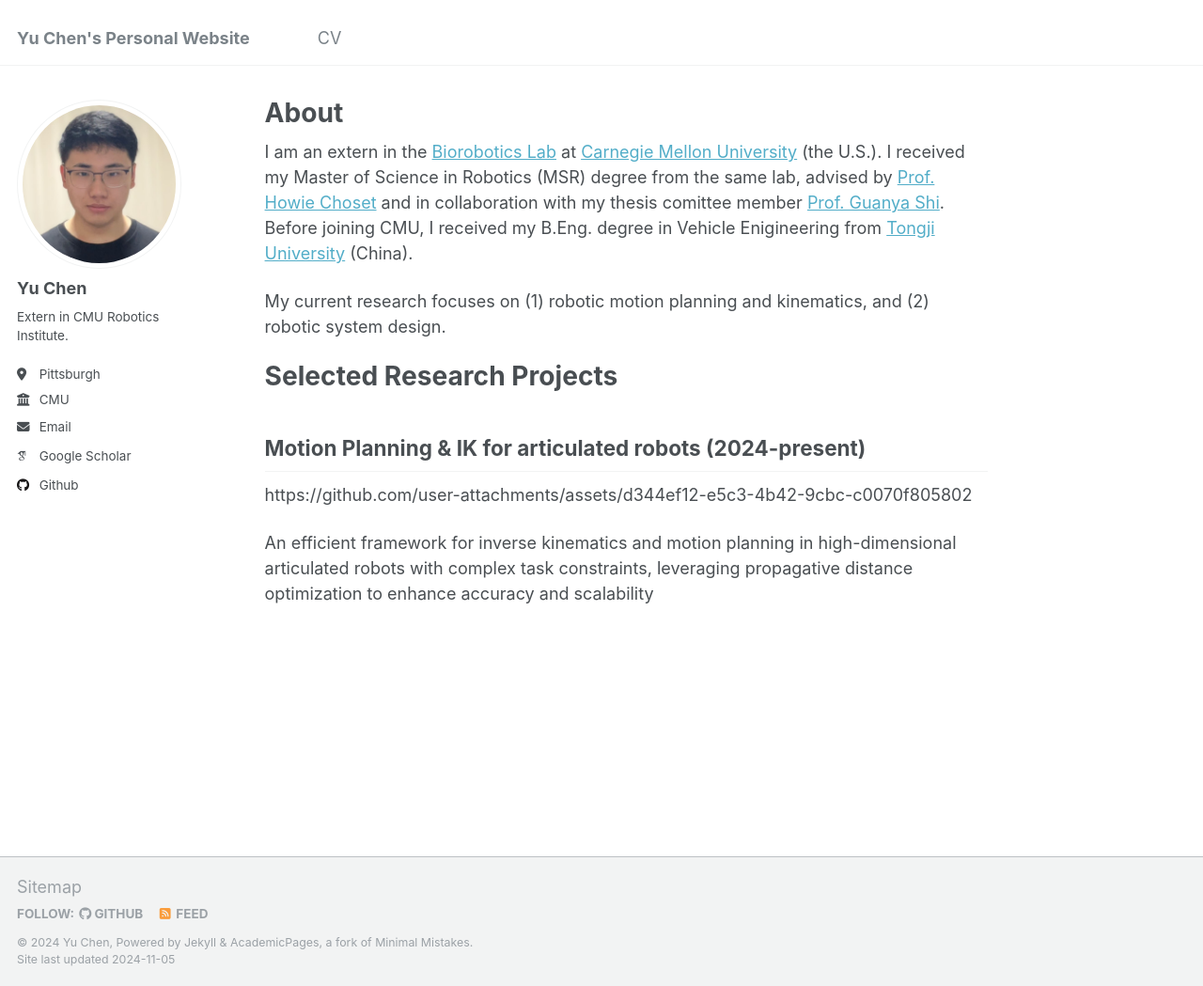
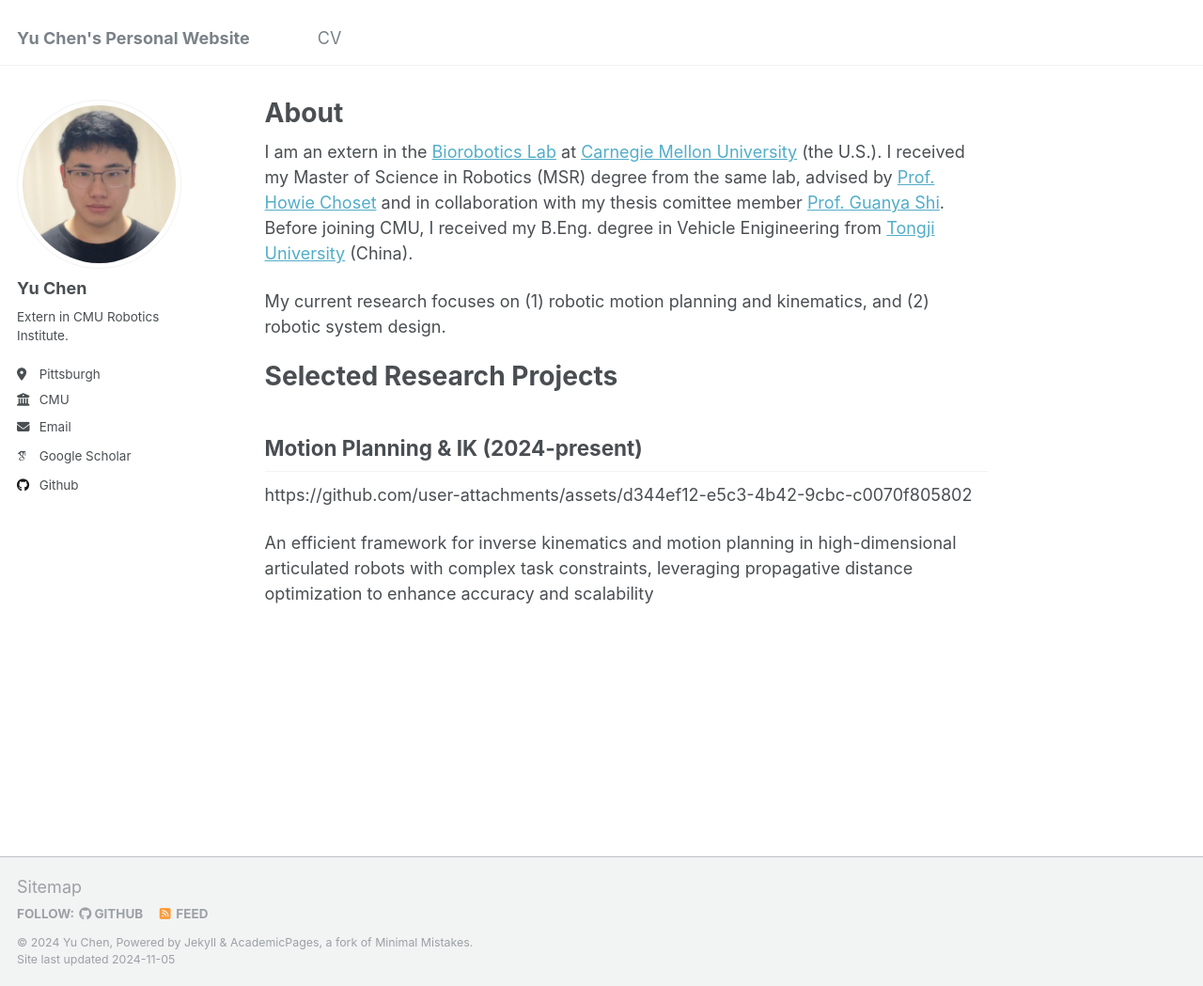
Before and after one commit to Neuling-jpg/yu.github.io, a Jekyll site: the page built from _pages/about.md, in a window 1280 px wide and 1049 px high. Shown: the whole window at 94% size. Built offline with Jekyll 4.4.1, drawn with Linux system fonts in a browser that asks for light colours; some web fonts are replaced.

Commit message:
Update about.md

```diff
--- a/_pages/about.md
+++ b/_pages/about.md
@@ -14,7 +14,7 @@ My current research focuses on (1) robotic motion planning and kinematics, and (
 Selected Research Projects
 ======
 
-## Motion Planning & IK for articulated robots (2024-present)
+## Motion Planning & IK (2024-present)
 
 https://github.com/user-attachments/assets/d344ef12-e5c3-4b42-9cbc-c0070f805802
 
```
